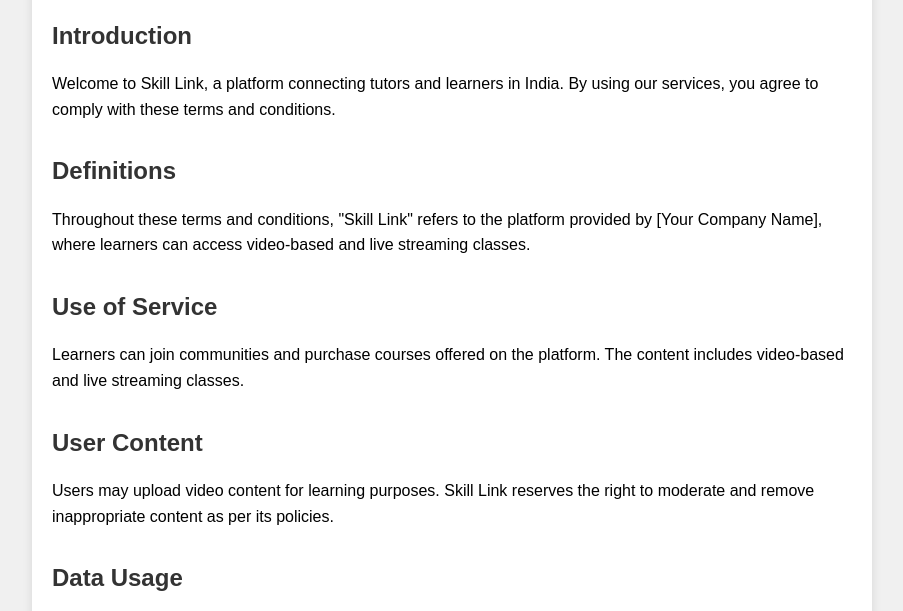
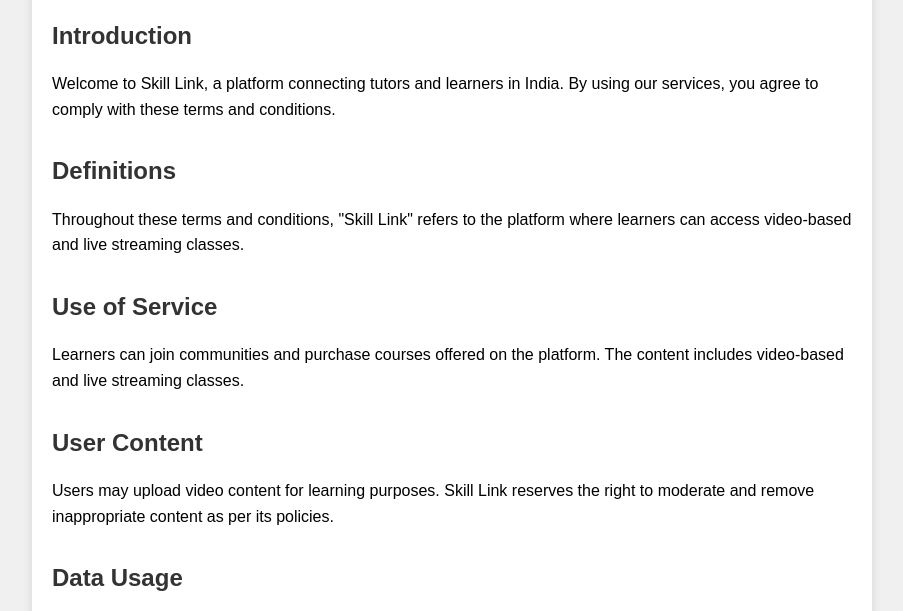
Before and after one commit to NightMare8587/Skill-Link-Website, a plain HTML site: page index.html in a window 1280 px wide. Shown: the part 149-760 px from the top of the page, without its empty margins (188-1091 px from the left). Drawn offline with Linux system fonts and the light colour scheme.

Commit message:
Update index.html

```diff
--- a/index.html
+++ b/index.html
@@ -20,7 +20,7 @@
 
         <section>
             <h2>Definitions</h2>
-            <p>Throughout these terms and conditions, "Skill Link" refers to the platform provided by [Your Company Name], where learners can access video-based and live streaming classes.</p>
+            <p>Throughout these terms and conditions, "Skill Link" refers to the platform where learners can access video-based and live streaming classes.</p>
         </section>
 
         <section>
```
